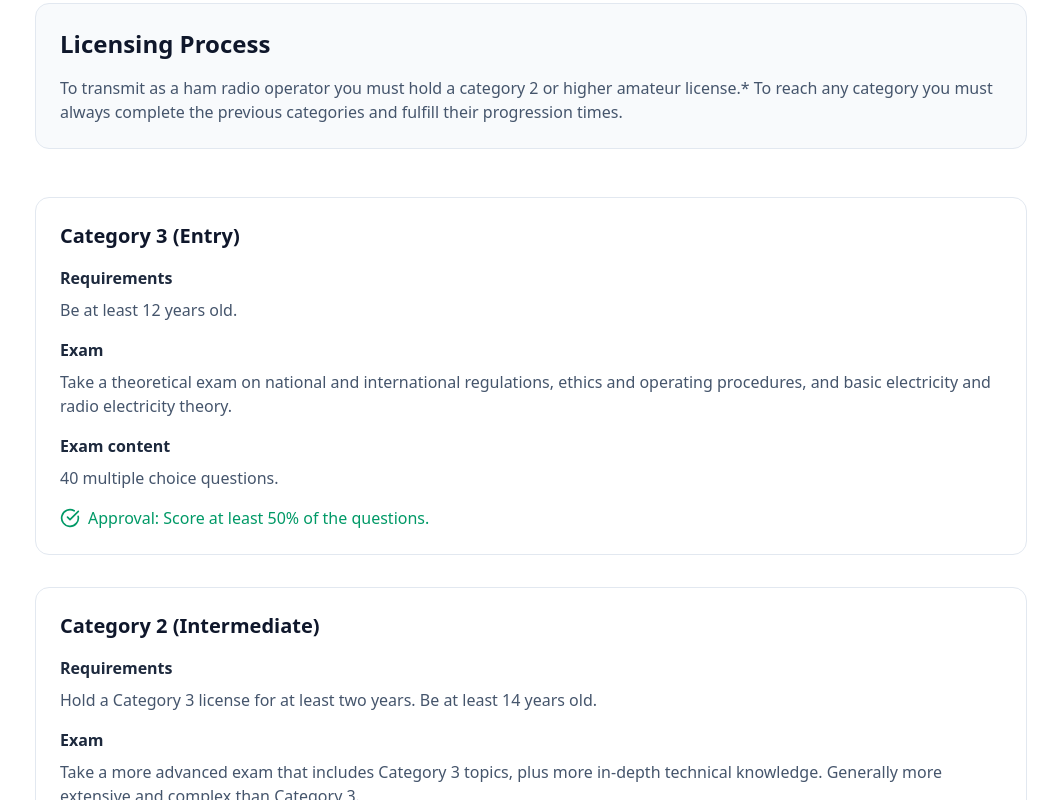
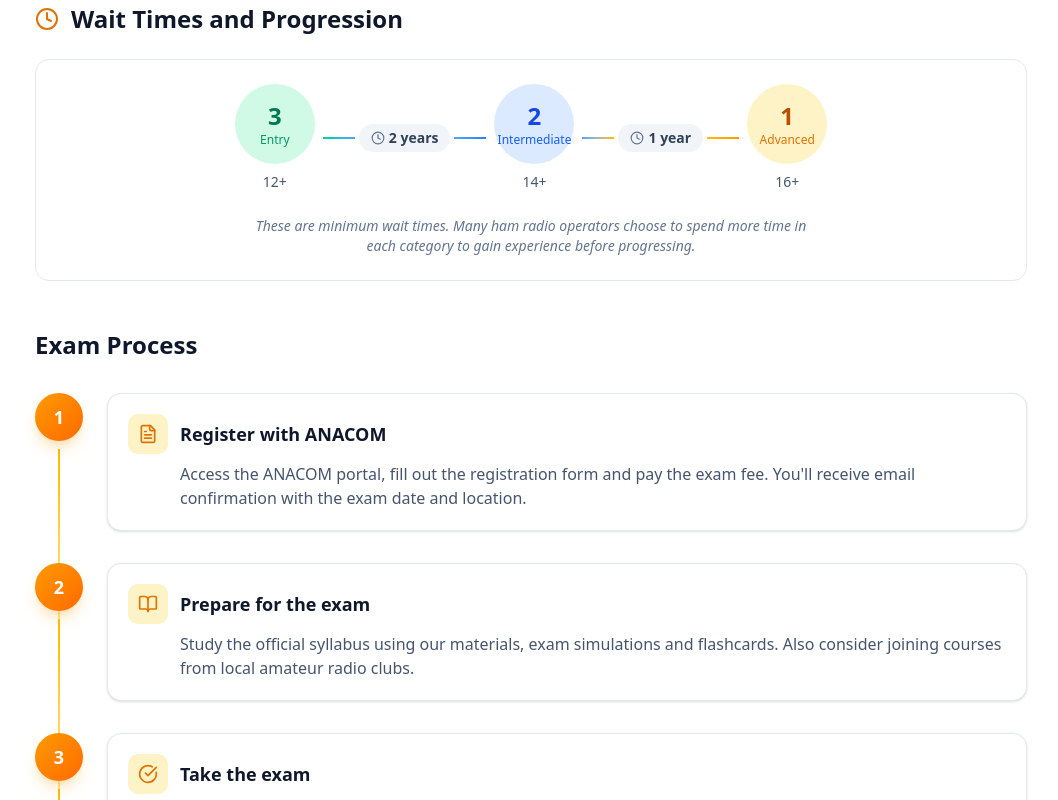
Before and after one commit to RadioEscola-pt/radioescola, a Next.js app: page /ser-radioamador in a window 1280 px wide. Shown: the part 680-1480 px from the top of the page, without its empty margins (109-1167 px from the left). Built offline with nearby package versions, Linux system fonts and the light colour scheme; no server answers.

Commit message:
Refactor code structure for improved readability and maintainability

```diff
--- a/app/ser-radioamador/page.tsx
+++ b/app/ser-radioamador/page.tsx
@@ -93,67 +93,81 @@ export default async function BecomeHamPage() {
           ))}
         </div>
       </section>
-
-      {/* Licensing Process Intro */}
-      <section className="mb-12 rounded-xl border border-slate-200 bg-slate-50 p-6 dark:border-slate-700 dark:bg-slate-800">
-        <h2 className="text-2xl font-bold text-slate-900 dark:text-slate-100 mb-4">
-          {t("licensingTitle")}
-        </h2>
-        <p className="text-slate-600 dark:text-slate-400">
-          {t("licensingIntro")}
-        </p>
-      </section>
-
-      {/* Category Details */}
-      <section className="mb-12 space-y-8">
-        {["3", "2", "1"].map((catId) => (
-          <div key={catId} className="rounded-xl border border-slate-200 bg-white p-6 dark:border-slate-700 dark:bg-slate-800">
-            <h3 className="text-xl font-bold text-slate-900 dark:text-slate-100 mb-4">
-              {t(`categoryDetail${catId}.title`)}
-            </h3>
-
-            <div className="space-y-4">
-              <div>
-                <h4 className="font-semibold text-slate-800 dark:text-slate-200 mb-2">{t("requirements")}</h4>
-                <p className="text-slate-600 dark:text-slate-400">{t(`categoryDetail${catId}.requirements`)}</p>
-              </div>
-
-              <div>
-                <h4 className="font-semibold text-slate-800 dark:text-slate-200 mb-2">{t("examLabel")}</h4>
-                <p className="text-slate-600 dark:text-slate-400">{t(`categoryDetail${catId}.examContent`)}</p>
-              </div>
-
-              {catId === "3" && (
-                <div>
-                  <h4 className="font-semibold text-slate-800 dark:text-slate-200 mb-2">{t("examContentLabel")}</h4>
-                  <p className="text-slate-600 dark:text-slate-400">{t("categoryDetail3.examFormat")}</p>
-                </div>
-              )}
-
-              <div className="flex items-center gap-2 text-emerald-600 dark:text-emerald-400">
-                <CheckCircle className="h-5 w-5" />
-                <span className="font-medium">{t("approval")}</span>
-              </div>
-            </div>
-          </div>
-        ))}
-      </section>
-
-      {/* Wait Times */}
-      <section className="mb-12 rounded-xl border border-amber-200 bg-amber-50 p-6 dark:border-amber-800 dark:bg-amber-950">
-        <div className="flex items-center gap-3 mb-4">
+      {/* Wait Times - Progression Diagram */}
+      <section className="mb-12">
+        <div className="flex items-center gap-3 mb-6">
           <Clock className="h-6 w-6 text-amber-600 dark:text-amber-400" />
           <h2 className="text-2xl font-bold text-slate-900 dark:text-slate-100">
             {t("waitTimesTitle")}
           </h2>
         </div>
-        <ul className="space-y-2 text-slate-700 dark:text-slate-300 mb-4">
-          <li>• {t("waitTime32")}</li>
-          <li>• {t("waitTime21")}</li>
-        </ul>
-        <p className="text-sm text-slate-600 dark:text-slate-400 italic">
-          {t("waitTimesNote")}
-        </p>
+
+        {/* Progression Flow */}
+        <div className="rounded-xl border border-slate-200 bg-white p-6 dark:border-slate-700 dark:bg-slate-800">
+          <div className="flex flex-col md:flex-row items-center justify-center gap-4 md:gap-0">
+            {/* Category 3 */}
+            <div className="flex flex-col items-center">
+              <div className="flex h-20 w-20 items-center justify-center rounded-full bg-emerald-100 dark:bg-emerald-900/50">
+                <div className="text-center">
+                  <div className="text-2xl font-bold text-emerald-700 dark:text-emerald-400">3</div>
+                  <div className="text-xs text-emerald-600 dark:text-emerald-500">{t("progression.entry")}</div>
+                </div>
+              </div>
+              <span className="mt-2 text-sm font-medium text-slate-600 dark:text-slate-400">12+</span>
+            </div>
+
+            {/* Arrow with 2 years */}
+            <div className="flex flex-col md:flex-row items-center gap-1 md:mx-2">
+              <div className="hidden md:block h-0.5 w-8 bg-gradient-to-r from-emerald-400 to-blue-400" />
+              <div className="md:hidden w-0.5 h-8 bg-gradient-to-b from-emerald-400 to-blue-400" />
+              <div className="flex items-center gap-1 rounded-full bg-slate-100 px-3 py-1 dark:bg-slate-700">
+                <Clock className="h-3.5 w-3.5 text-slate-500 dark:text-slate-400" />
+                <span className="text-sm font-semibold text-slate-700 dark:text-slate-300">{t("progression.twoYears")}</span>
+              </div>
+              <div className="hidden md:block h-0.5 w-8 bg-gradient-to-r from-blue-400 to-blue-500" />
+              <div className="md:hidden w-0.5 h-8 bg-gradient-to-b from-blue-400 to-blue-500" />
+            </div>
+
+            {/* Category 2 */}
+            <div className="flex flex-col items-center">
+              <div className="flex h-20 w-20 items-center justify-center rounded-full bg-blue-100 dark:bg-blue-900/50">
+                <div className="text-center">
+                  <div className="text-2xl font-bold text-blue-700 dark:text-blue-400">2</div>
+                  <div className="text-xs text-blue-600 dark:text-blue-500">{t("progression.intermediate")}</div>
+                </div>
+              </div>
+              <span className="mt-2 text-sm font-medium text-slate-600 dark:text-slate-400">14+</span>
+            </div>
+
+            {/* Arrow with 1 year */}
+            <div className="flex flex-col md:flex-row items-center gap-1 md:mx-2">
+              <div className="hidden md:block h-0.5 w-8 bg-gradient-to-r from-blue-400 to-amber-400" />
+              <div className="md:hidden w-0.5 h-8 bg-gradient-to-b from-blue-400 to-amber-400" />
+              <div className="flex items-center gap-1 rounded-full bg-slate-100 px-3 py-1 dark:bg-slate-700">
+                <Clock className="h-3.5 w-3.5 text-slate-500 dark:text-slate-400" />
+                <span className="text-sm font-semibold text-slate-700 dark:text-slate-300">{t("progression.oneYear")}</span>
+              </div>
+              <div className="hidden md:block h-0.5 w-8 bg-gradient-to-r from-amber-400 to-amber-500" />
+              <div className="md:hidden w-0.5 h-8 bg-gradient-to-b from-amber-400 to-amber-500" />
+            </div>
+
+            {/* Category 1 */}
+            <div className="flex flex-col items-center">
+              <div className="flex h-20 w-20 items-center justify-center rounded-full bg-amber-100 dark:bg-amber-900/50">
+                <div className="text-center">
+                  <div className="text-2xl font-bold text-amber-700 dark:text-amber-400">1</div>
+                  <div className="text-xs text-amber-600 dark:text-amber-500">{t("progression.advanced")}</div>
+                </div>
+              </div>
+              <span className="mt-2 text-sm font-medium text-slate-600 dark:text-slate-400">16+</span>
+            </div>
+          </div>
+
+          {/* Note */}
+          <p className="mt-6 text-center text-sm text-slate-500 dark:text-slate-400 italic max-w-xl mx-auto">
+            {t("waitTimesNote")}
+          </p>
+        </div>
       </section>
 
       {/* Exam Process */}
--- a/messages/en.json
+++ b/messages/en.json
@@ -355,32 +355,19 @@
       "exam": "Exam: advanced",
       "power": "Power: high"
     },
-    "licensingTitle": "Licensing Process",
-    "licensingIntro": "To transmit as a ham radio operator you must hold a category 2 or higher amateur license.* To reach any category you must always complete the previous categories and fulfill their progression times.",
     "requirements": "Requirements",
     "examLabel": "Exam",
     "examContentLabel": "Exam content",
     "approval": "Approval: Score at least 50% of the questions.",
-    "categoryDetail3": {
-      "title": "Category 3 (Entry)",
-      "requirements": "Be at least 12 years old.",
-      "examContent": "Take a theoretical exam on national and international regulations, ethics and operating procedures, and basic electricity and radio electricity theory.",
-      "examFormat": "40 multiple choice questions."
+    "waitTimesTitle": "Wait Times and Progression",
+    "progression": {
+      "entry": "Entry",
+      "intermediate": "Intermediate",
+      "advanced": "Advanced",
+      "twoYears": "2 years",
+      "oneYear": "1 year"
     },
-    "categoryDetail2": {
-      "title": "Category 2 (Intermediate)",
-      "requirements": "Hold a Category 3 license for at least two years. Be at least 14 years old.",
-      "examContent": "Take a more advanced exam that includes Category 3 topics, plus more in-depth technical knowledge. Generally more extensive and complex than Category 3."
-    },
-    "categoryDetail1": {
-      "title": "Category 1 (Advanced)",
-      "requirements": "Hold a Category 2 license for at least one year. Be at least 16 years old.",
-      "examContent": "The most complete and challenging, covering all aspects of amateur radio in depth."
-    },
-    "waitTimesTitle": "Wait Times and Progression",
-    "waitTime32": "Between Category 3 and 2: Minimum of 2 years",
-    "waitTime21": "Between Category 2 and 1: Minimum of 1 year",
-    "waitTimesNote": "It's important to note that these are minimum times. Many ham radio operators choose to spend more time in each category to gain experience and knowledge before progressing.",
+    "waitTimesNote": "These are minimum wait times. Many ham radio operators choose to spend more time in each category to gain experience before progressing.",
     "examProcessTitle": "Exam Process",
     "examProcess": {
       "registration": {
--- a/messages/pt.json
+++ b/messages/pt.json
@@ -355,8 +355,6 @@
       "exam": "Exame: avançado",
       "power": "Potência: alta"
     },
-    "licensingTitle": "Processo de Licenciamento",
-    "licensingIntro": "Para poder transmitir enquanto radioamador terá de ser portador de licença de amador de categoria 2 ou superior.* Para chegar a qualquer categoria terá sempre de fazer as categorias anteriores, e cumprir os seus tempos de progressão.",
     "requirements": "Requisitos",
     "examLabel": "Exame",
     "examContentLabel": "Conteúdo do exame",
@@ -378,9 +376,14 @@
       "examContent": "O mais completo e desafiador, cobrindo todos os aspectos do radioamadorismo em profundidade."
     },
     "waitTimesTitle": "Tempos de Espera e Progressão",
-    "waitTime32": "Entre a Categoria 3 e 2: Mínimo de 2 anos",
-    "waitTime21": "Entre a Categoria 2 e 1: Mínimo de 1 ano",
-    "waitTimesNote": "É importante notar que estes são os tempos mínimos. Muitos radioamadores optam por passar mais tempo em cada categoria para ganhar experiência e conhecimento antes de progredir.",
+    "progression": {
+      "entry": "Entrada",
+      "intermediate": "Intermédio",
+      "advanced": "Avançado",
+      "twoYears": "2 anos",
+      "oneYear": "1 ano"
+    },
+    "waitTimesNote": "Estes são os tempos mínimos de espera. Muitos radioamadores optam por passar mais tempo em cada categoria para ganhar experiência antes de progredir.",
     "examProcessTitle": "Processo de exame",
     "examProcess": {
       "registration": {
```
Also changed, not shown: 1 other file (tests, documents, lock files or other folders).
